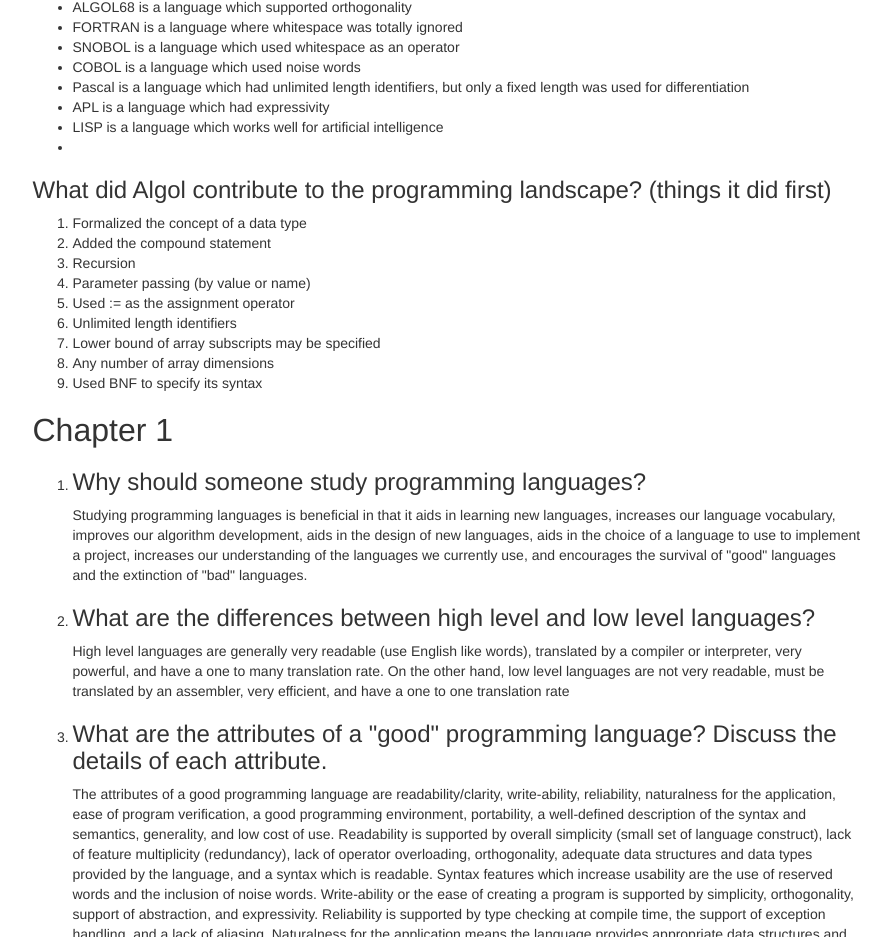
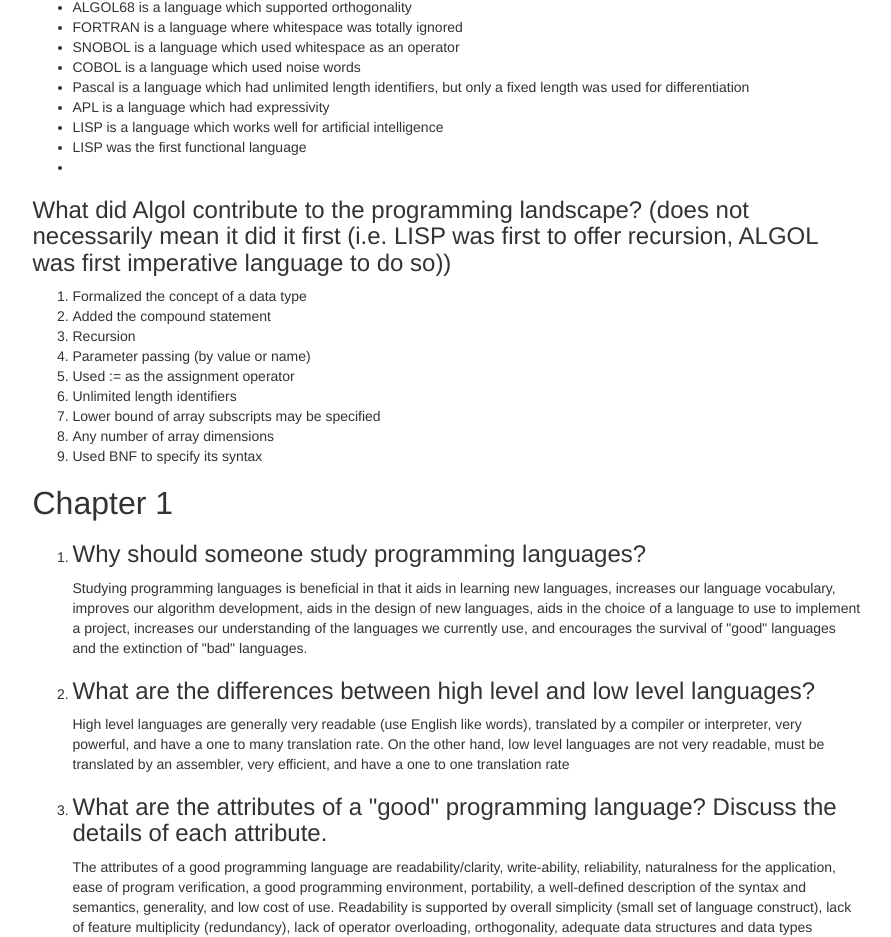
Before and after one commit to tlindsay/CS410-Notes, a plain HTML site: page midtermStudyGuide.html in a window 1280 px wide. Shown: the part 1335-2272 px from the top of the page, without its empty margins (336-1227 px from the left). Drawn offline with nearby package versions, Linux system fonts and the light colour scheme.

Commit message:
correction to what algol contributed

```diff
--- a/midtermStudyGuide.html
+++ b/midtermStudyGuide.html
@@ -151,9 +151,10 @@
 								<li>Pascal is a language which had unlimited length identifiers, but only a fixed length was used for differentiation</li>
 								<li>APL is a language which had expressivity</li>
 								<li>LISP is a language which works well for artificial intelligence</li>
+								<li>LISP was the first functional language</li>
 								<li></li>
 							</ul>
-							<h3>What did Algol contribute to the programming landscape? (things it did first)</h3>
+							<h3>What did Algol contribute to the programming landscape? (does not necessarily mean it did it first (i.e. LISP was first to offer recursion, ALGOL was first imperative language to do so))</h3>
 							<ol>
 								<li>Formalized the concept of a data type</li>
 								<li>Added the compound statement</li>
```
